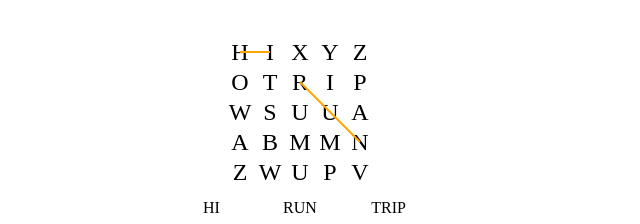
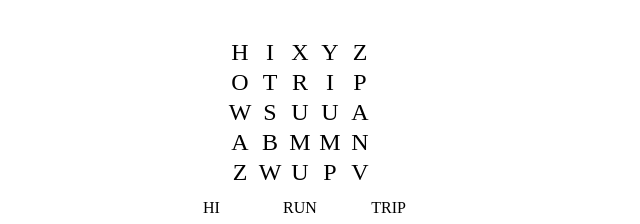
Before and after one commit to brokensandals/wordsearch, a React (Create React App) app: page / in a window 1280 px wide. Shown: the top 224 px of the page, without its empty margins (0-640 px from the left). Built offline with nearby package versions, Linux system fonts and the light colour scheme.

Commit message:
no longer need to have hinted in test states

```diff
--- a/src/reducers.js
+++ b/src/reducers.js
@@ -9,8 +9,7 @@ const TEST_STATE = {
   words: {
     HI: {
       start: {x: 0, y: 0},
-      end: {x: 1, y: 0},
-      hinted: true
+      end: {x: 1, y: 0}
     },
     HOW: {
       start: {x: 0, y: 0},
@@ -18,8 +17,7 @@ const TEST_STATE = {
     },
     RUN: {
       start: {x: 2, y: 1},
-      end: {x: 4, y: 3},
-      hinted: true
+      end: {x: 4, y: 3}
     },
     RUM: {
       start: {x: 2, y: 1},
```
